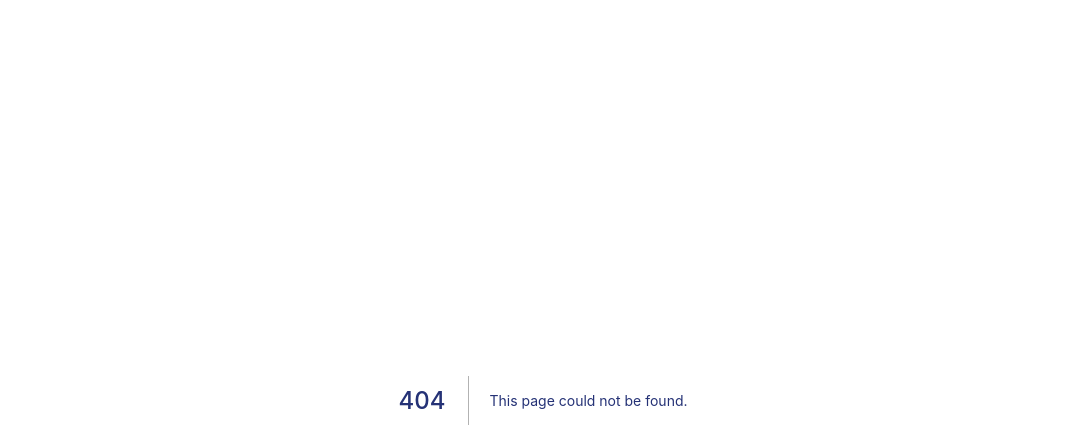
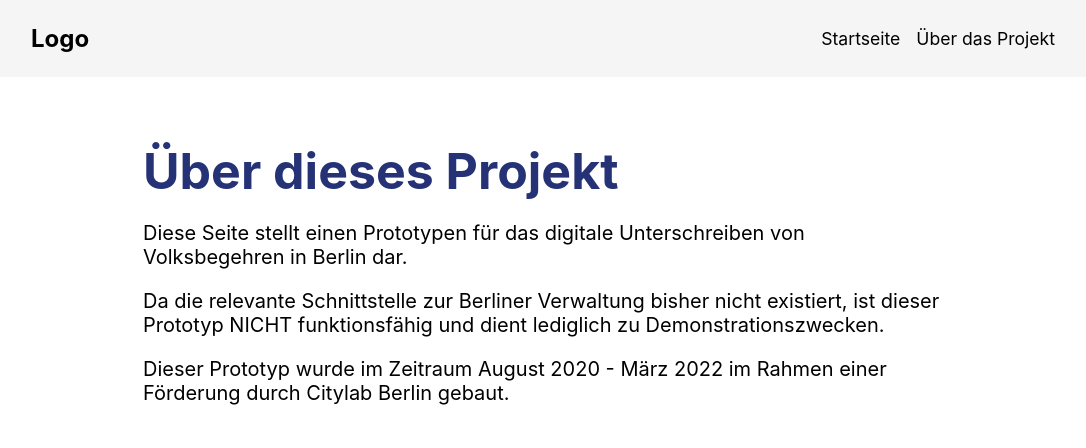
Before and after one commit to grundeinkommensbuero/digital-signature-prototype, a Next.js app: page /ueber in a window 1280 px wide. Before the commit this address had no page. Shown: the top 448 px of the page, without its empty margins (97-1183 px from the left). Built offline with nearby package versions, Linux system fonts and the light colour scheme.

Commit message:
Added an about page

```diff
--- a/components/Header.js
+++ b/components/Header.js
@@ -1,13 +1,20 @@
 import styles from "../styles/Header.module.css";
+import Link from "next/link";
 
 export function Header() {
   return (
     <header className={styles.header}>
       <div className={styles.headerContent}>
-        <div className={styles.logo}>Logo</div>
+        <Link href="/">
+          <div className={styles.logo}>Logo</div>
+        </Link>
         <nav className={styles.navigation}>
-          <a href="">Startseite</a>
-          <a href="">Über das Projekt</a>
+          <Link href="/">
+            <a>Startseite</a>
+          </Link>
+          <Link href="/ueber">
+            <a>Über das Projekt</a>
+          </Link>
         </nav>
       </div>
     </header>
--- /dev/null
+++ b/pages/ueber.js
@@ -0,0 +1,37 @@
+import Head from "next/head";
+import { Header } from "../components/Header";
+import styles from "../styles/About.module.css";
+
+export default function aboutPage() {
+  return (
+    <div>
+      <Head>
+        <title>Expedition Grundeinkommen</title>
+        <meta
+          name="description"
+          content="Hier unterschreiben für das Volksbegehren Expedition Grundeinkommen"
+        />
+        <link rel="icon" href="/favicon.ico" />
+      </Head>
+
+      <Header />
+
+      <main className={styles.main}>
+        <h1>Über dieses Projekt</h1>
+        <p>
+          Diese Seite stellt einen Prototypen für das digitale Unterschreiben
+          von Volksbegehren in Berlin dar.
+        </p>{" "}
+        <p>
+          Da die relevante Schnittstelle zur Berliner Verwaltung bisher nicht
+          existiert, ist dieser Prototyp NICHT funktionsfähig und dient
+          lediglich zu Demonstrationszwecken.{" "}
+        </p>
+        <p>
+          Dieser Prototyp wurde im Zeitraum August 2020 - März 2022 im Rahmen
+          einer Förderung durch Citylab Berlin gebaut.
+        </p>
+      </main>
+    </div>
+  );
+}
--- /dev/null
+++ b/styles/About.module.css
@@ -0,0 +1,15 @@
+.main {
+  max-width: 50rem;
+  margin: 0 auto;
+  padding: 4rem 0;
+}
+
+.section {
+  margin-bottom: 5rem;
+}
+
+@media (max-width: 800px) {
+  .main {
+    padding: 2rem 1rem;
+  }
+}
--- a/styles/Header.module.css
+++ b/styles/Header.module.css
@@ -19,6 +19,7 @@
   padding: 0.5rem;
   font-weight: bold;
   font-size: 1.5em;
+  cursor: pointer;
 }
 
 .navigation {
```
